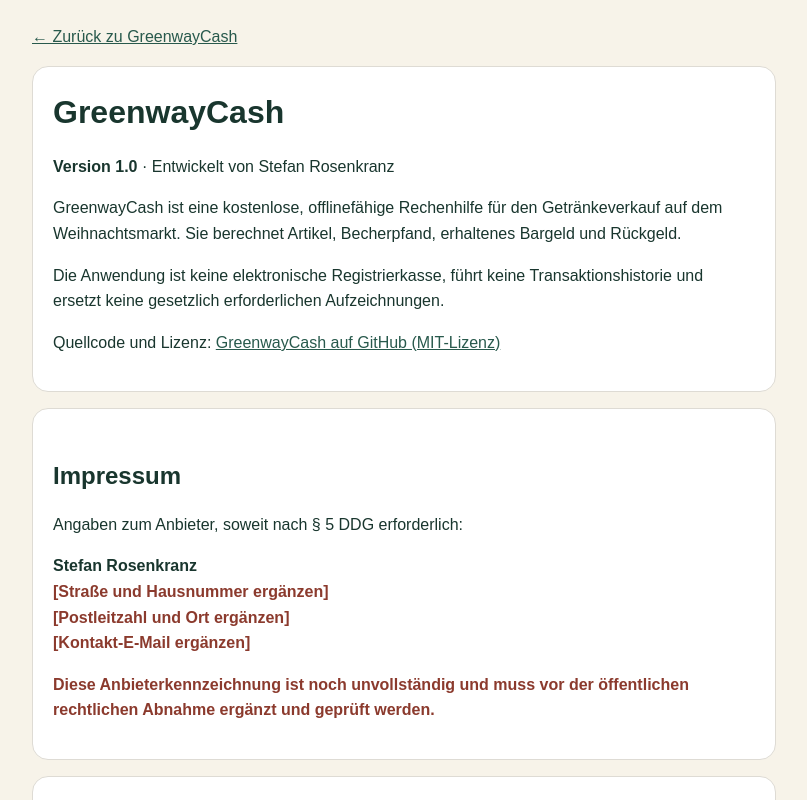
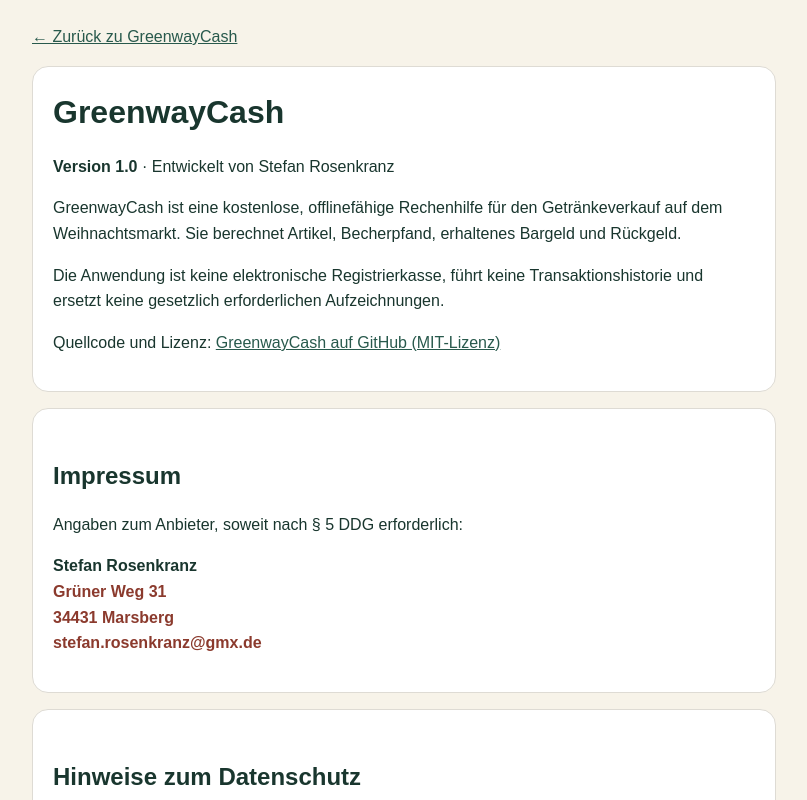
Before and after one commit to mgbsrose/GreenwayCash, a Next.js app: page /impressum in a window 1280 px wide. Shown: the top 800 px of the page, without its empty margins (236-1043 px from the left). Built offline with nearby package versions, Linux system fonts and the light colour scheme.

Commit message:
Update page.tsx

```diff
--- a/src/app/impressum/page.tsx
+++ b/src/app/impressum/page.tsx
@@ -42,15 +42,11 @@
         <p>
           <strong>Stefan Rosenkranz</strong>
           <br />
-          <span className="legal-note">[Straße und Hausnummer ergänzen]</span>
+          <span className="legal-note">Grüner Weg 31</span>
           <br />
-          <span className="legal-note">[Postleitzahl und Ort ergänzen]</span>
+          <span className="legal-note">34431 Marsberg</span>
           <br />
-          <span className="legal-note">[Kontakt-E-Mail ergänzen]</span>
-        </p>
-        <p className="legal-note">
-          Diese Anbieterkennzeichnung ist noch unvollständig und muss vor der
-          öffentlichen rechtlichen Abnahme ergänzt und geprüft werden.
+          <span className="legal-note">stefan.rosenkranz@gmx.de</span>
         </p>
       </div>
 
```
